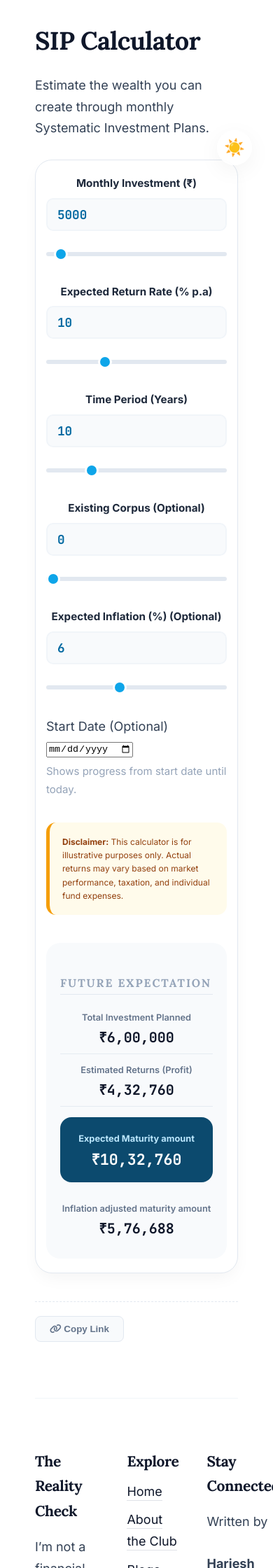
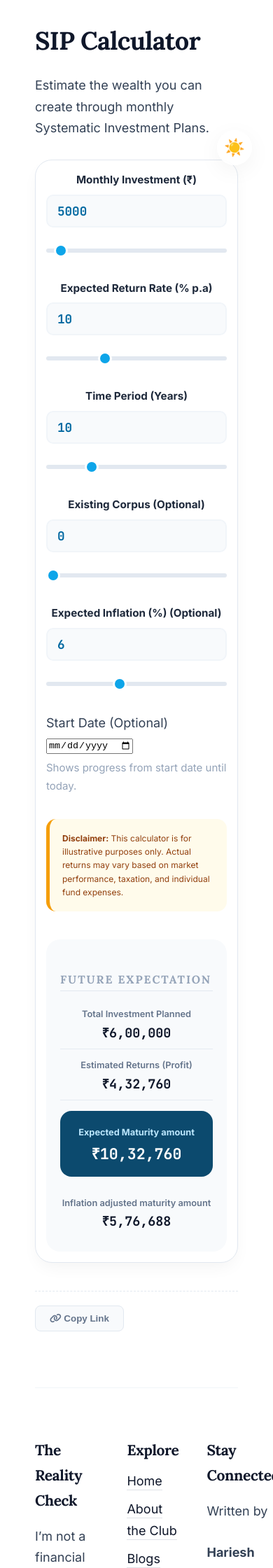
Before and after one commit to HarieshMK/HarieshMK.github.io, a Jekyll site: the page built from calculators/sip.md, in a window 390 px wide. Shown: the part 634-2874 px from the top of the page at 70% size. Built offline with Jekyll 4.4.1, drawn with Linux system fonts in a browser that asks for light colours.

Commit message:
Update style.css

```diff
--- a/assets/css/style.css
+++ b/assets/css/style.css
@@ -394,53 +394,57 @@
 
 /* ===== FIXED MOBILE RESPONSIVENESS ===== */
 @media (max-width: 768px) {
-  /* Prevent any horizontal "play" or dragging on the whole page */
-  html, body {
-    max-width: 100%;
-    overflow-x: hidden !important;
-    position: relative;
+  /* 1. Stack the columns and prevent horizontal dragging */
+  .calculator-container {
+    grid-template-columns: 1fr !important;
+    padding: 15px !important;
+    gap: 20px;
+    width: 100%;
+    box-sizing: border-box;
+    overflow-x: hidden !important; /* HARD FIX for the screen dragging issue */
   }
 
-  .calculator-container {
-    grid-template-columns: 1fr !important;
-    padding: 20px 15px !important;
-    gap: 20px;
-    width: 100% !important;
-    box-sizing: border-box;
-    overflow-x: hidden !important; /* Forces content to stay inside */
-  }
-
+  /* 2. Fix the Input Labels */
   .label-row {
     flex-direction: column;
     align-items: flex-start;
     gap: 8px;
+    width: 100%;
   }
 
+  /* 3. Make number boxes full width */
   .label-row input[type="number"] {
     width: 100% !important;
+    max-width: 100%;
     box-sizing: border-box;
     text-align: left;
+    padding: 12px;
   }
 
-  /* Force numbers to respect the box width */
+  /* 4. Force Numbers to Stay Inside the Box & Prevent Stretching */
   .result-item strong {
     max-width: 100% !important;
     display: block !important;
-    overflow: hidden !important; /* Changed from visible to hidden */
-    text-overflow: ellipsis;
-    white-space: nowrap !important;
+    overflow: hidden !important;
+    text-overflow: ellipsis !important; /* Adds ... if number is too long */
+    white-space: nowrap !important; /* Keeps number on one line */
+    font-size: 1.15rem !important; /* Smaller size ONLY for mobile */
+    text-align: center;
   }
 
+  /* 5. Improve the Blue Result Card */
   .result-item.highlight {
     padding: 20px 10px !important;
+    margin: 15px 0 !important;
     width: 100% !important;
     box-sizing: border-box !important;
   }
-}
+
   /* Special font size for the large number in the blue box on mobile */
   .result-item.highlight strong {
     font-size: 1.35rem !important; /* Still the biggest, but fits the screen */
   }
+}
 /* ===== 9. FOLDER LAYOUT STYLES ===== */
 .category-section {
   margin-bottom: 50px; /* Separates the playlist area from the blog area */
```
